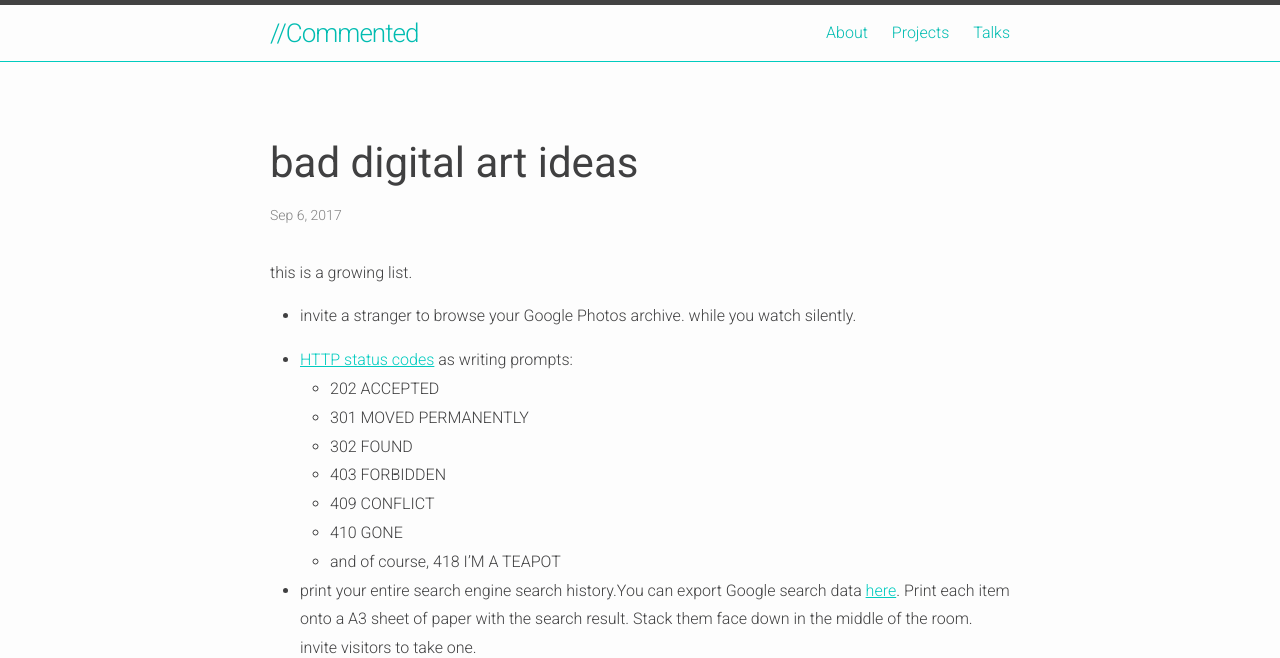
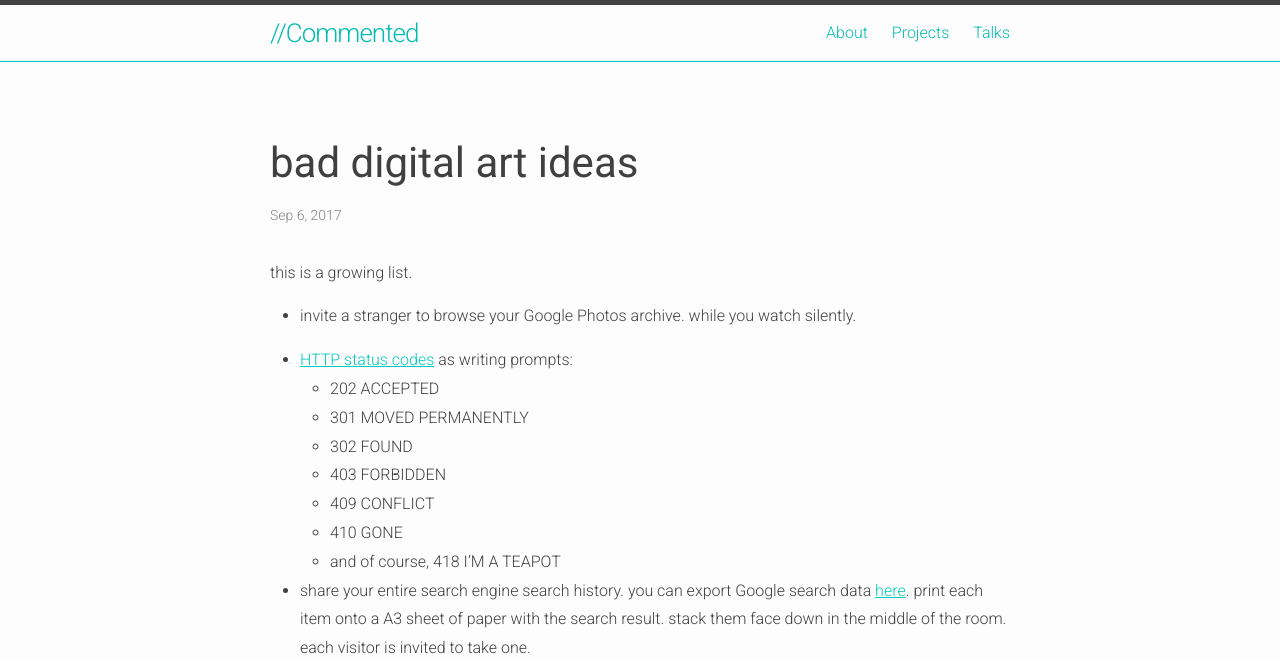
Before and after one commit to piratefsh/piratefsh.github.io, a Jekyll site: the page built from _posts/2017-09-06-digital-art-ideas.markdown, in a window 1280 px wide, cut to the strip 0-658 px from the top of the page. Built offline with Jekyll 4.4.1, drawn with Linux system fonts in a browser that asks for light colours.

Commit message:
Update 2017-09-06-digital-art-ideas.markdown

```diff
--- a/_posts/2017-09-06-digital-art-ideas.markdown
+++ b/_posts/2017-09-06-digital-art-ideas.markdown
@@ -16,6 +16,6 @@ this is a growing list.
     * 410 GONE
     * and of course, 418 I'M A TEAPOT
 
-* print your entire search engine search history.You can export Google search data [here](https://takeout.google.com/settings/takeout?continue=https%3A%2F%2Fmyactivity.google.com%2Fmore-activity%3Futm_campaign%3Dcontinue). Print each item onto a A3 sheet of paper with the search result. Stack them face down in the middle of the room. invite visitors to take one.
+* share your entire search engine search history. you can export Google search data [here](https://takeout.google.com/settings/takeout?continue=https%3A%2F%2Fmyactivity.google.com%2Fmore-activity%3Futm_campaign%3Dcontinue). print each item onto a A3 sheet of paper with the search result. stack them face down in the middle of the room. each visitor is invited to take one.
 
 ![screenshot of downloading an archive of Chrome data on takeout.google.com](https://i.imgur.com/po8TbWU.png)
```
